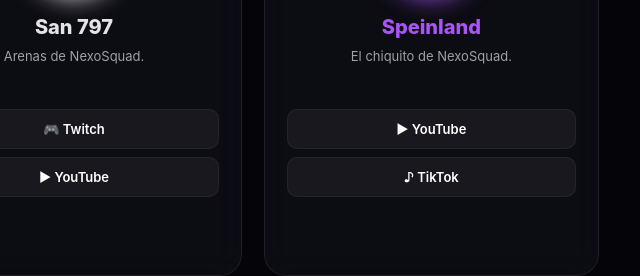
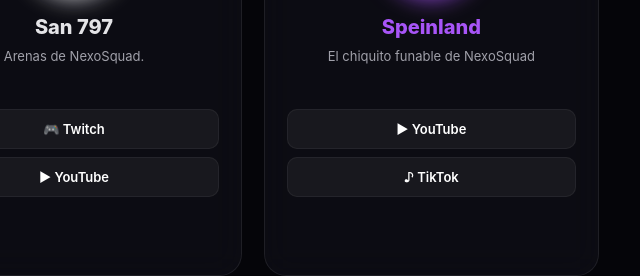
Before and after one commit to nexosquad/nexosquad_links, a plain HTML site: page index.html in a window 1280 px wide. Shown: the part 2462-2738 px from the top of the page, 566-1206 px from the left. Drawn offline with Linux system fonts and the light colour scheme.

Commit message:
Update index.html

```diff
--- a/index.html
+++ b/index.html
@@ -516,7 +516,7 @@
                 <h2>Speinland</h2>
 
                 <p class="description">
-                    El chiquito de NexoSquad.
+                    El chiquito funable de NexoSquad
                 </p>
 
                 <div class="socials">
```
